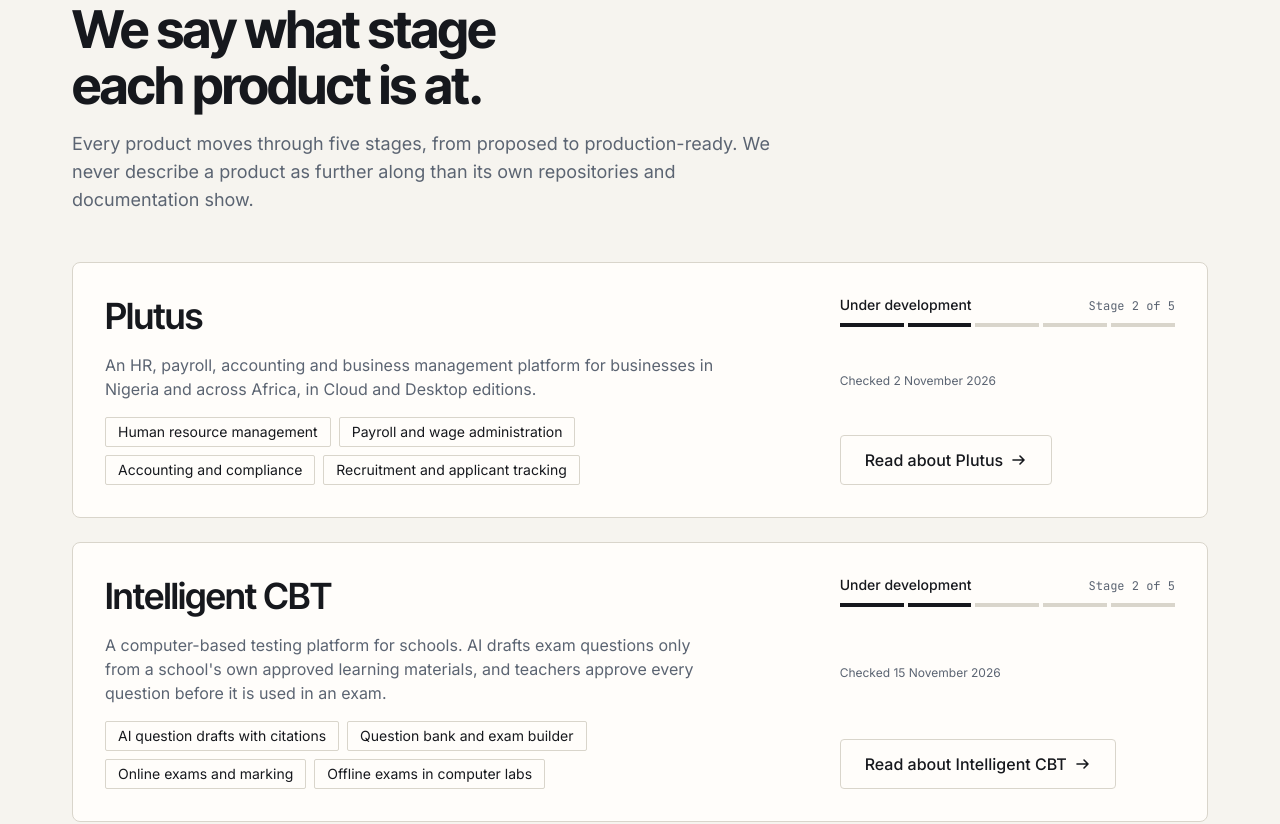
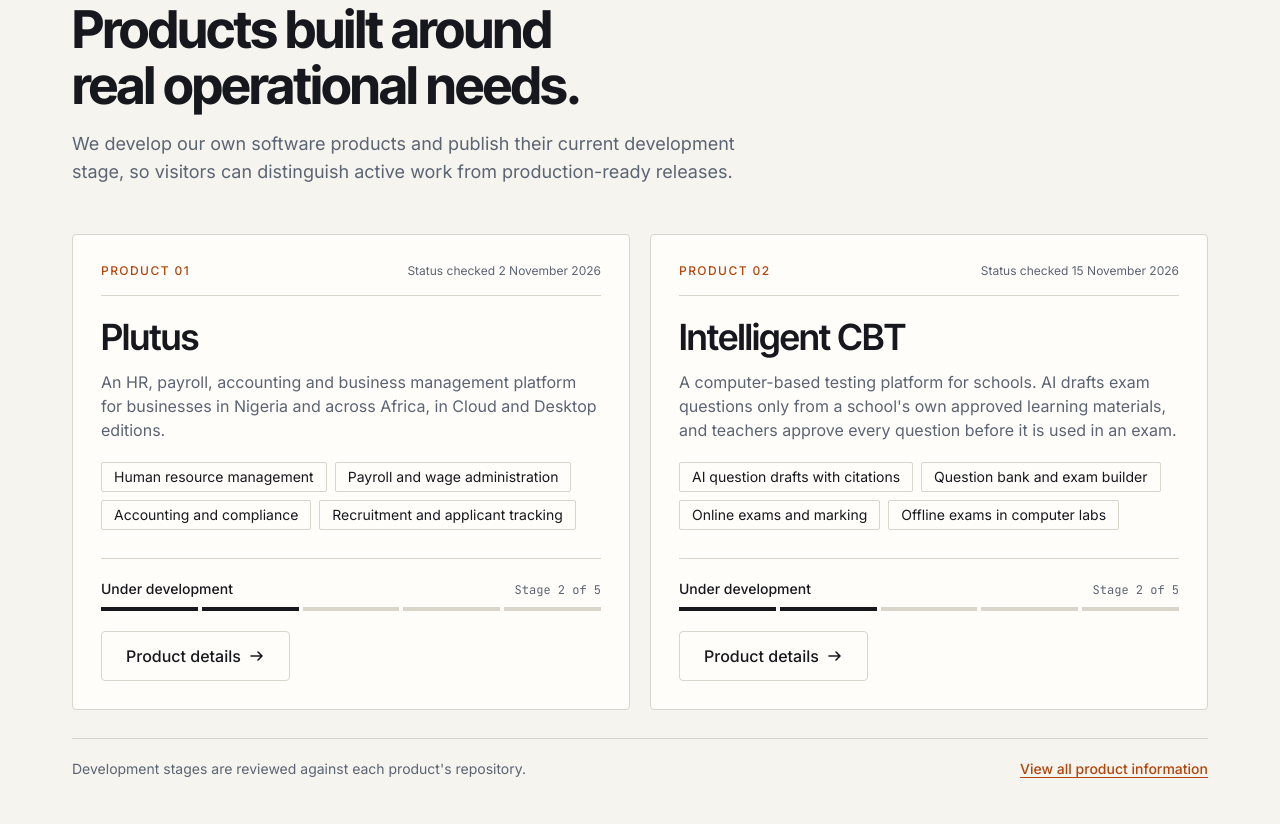
Before and after one commit to oghenenoghie/aqvessa, a Next.js app in the folder web/corporate-site/: page / in a window 1280 px wide. Shown: the part 2820-3644 px from the top of the page. Built offline with nearby package versions, Linux system fonts and the light colour scheme; no server answers.

Commit message:
Improve product showcase hierarchy and status presentation

```diff
--- a/web/corporate-site/src/components/sections/products-band.tsx
+++ b/web/corporate-site/src/components/sections/products-band.tsx
@@ -7,34 +7,40 @@ import { formatDate } from "@/lib/dates";
 
 export function ProductsBand() {
   return (
-    <section aria-labelledby="products-title" className={sectionClass}>
+    <section className={sectionClass} aria-labelledby="products-title">
       <div className="wrap">
-        <SectionHead eyebrow="Products" id="products-title" title="We say what stage each product is at.">
-          Every product moves through five stages, from proposed to production-ready. We never describe a product as further
-          along than its own repositories and documentation show.
+        <SectionHead eyebrow="Products" id="products-title" title="Products built around real operational needs.">
+          We develop our own software products and publish their current development stage, so visitors can distinguish active work from production-ready releases.
         </SectionHead>
-        <ul className="grid gap-6">
-          {PRODUCTS.map((product) => (
-            <li key={product.slug} className="grid gap-8 rounded-lg border border-hairline bg-surface p-6 sm:p-8 lg:grid-cols-12">
-              <div className="grid content-start gap-4 lg:col-span-7">
-                <h3 className="type-heading-lg">{product.name}</h3>
-                <p className="type-body text-ink-muted">{product.summary}</p>
+        <ul className="grid gap-5 lg:grid-cols-2">
+          {PRODUCTS.map((product, index) => (
+            <li key={product.slug} className="group grid content-between gap-7 rounded-md border border-hairline bg-surface p-6 transition-colors duration-200 hover:border-brand sm:p-7">
+              <div className="grid content-start gap-5">
+                <div className="flex items-center justify-between gap-3 border-b border-hairline pb-4">
+                  <span className="type-label text-brand-text">Product {String(index + 1).padStart(2, "0")}</span>
+                  <span className="type-caption text-ink-muted">Status checked {formatDate(product.asOf)}</span>
+                </div>
+                <div className="grid gap-3">
+                  <h3 className="type-heading-lg">{product.name}</h3>
+                  <p className="type-body text-ink-muted">{product.summary}</p>
+                </div>
                 <div className="flex flex-wrap gap-2">
-                  {product.areas.slice(0, 4).map((area) => (
-                    <Chip key={area}>{area}</Chip>
-                  ))}
+                  {product.areas.slice(0, 4).map((area) => <Chip key={area}>{area}</Chip>)}
                 </div>
               </div>
-              <div className="grid content-between gap-6 lg:col-span-4 lg:col-start-9">
+              <div className="grid gap-5 border-t border-hairline pt-5">
                 <StageMeter stage={product.stage} />
-                <p className="type-caption text-ink-muted">Checked {formatDate(product.asOf)}</p>
                 <ButtonLink variant="line" href={`/products#${product.slug}`} className="justify-self-start">
-                  Read about {product.name} <ArrowIcon />
+                  Product details <ArrowIcon />
                 </ButtonLink>
               </div>
             </li>
           ))}
         </ul>
+        <div className="mt-7 flex flex-wrap items-center justify-between gap-4 border-t border-hairline pt-5">
+          <p className="type-body-sm text-ink-muted">Development stages are reviewed against each product&apos;s repository.</p>
+          <a href="/products" className="link type-body-sm font-medium">View all product information</a>
+        </div>
       </div>
     </section>
   );
```
